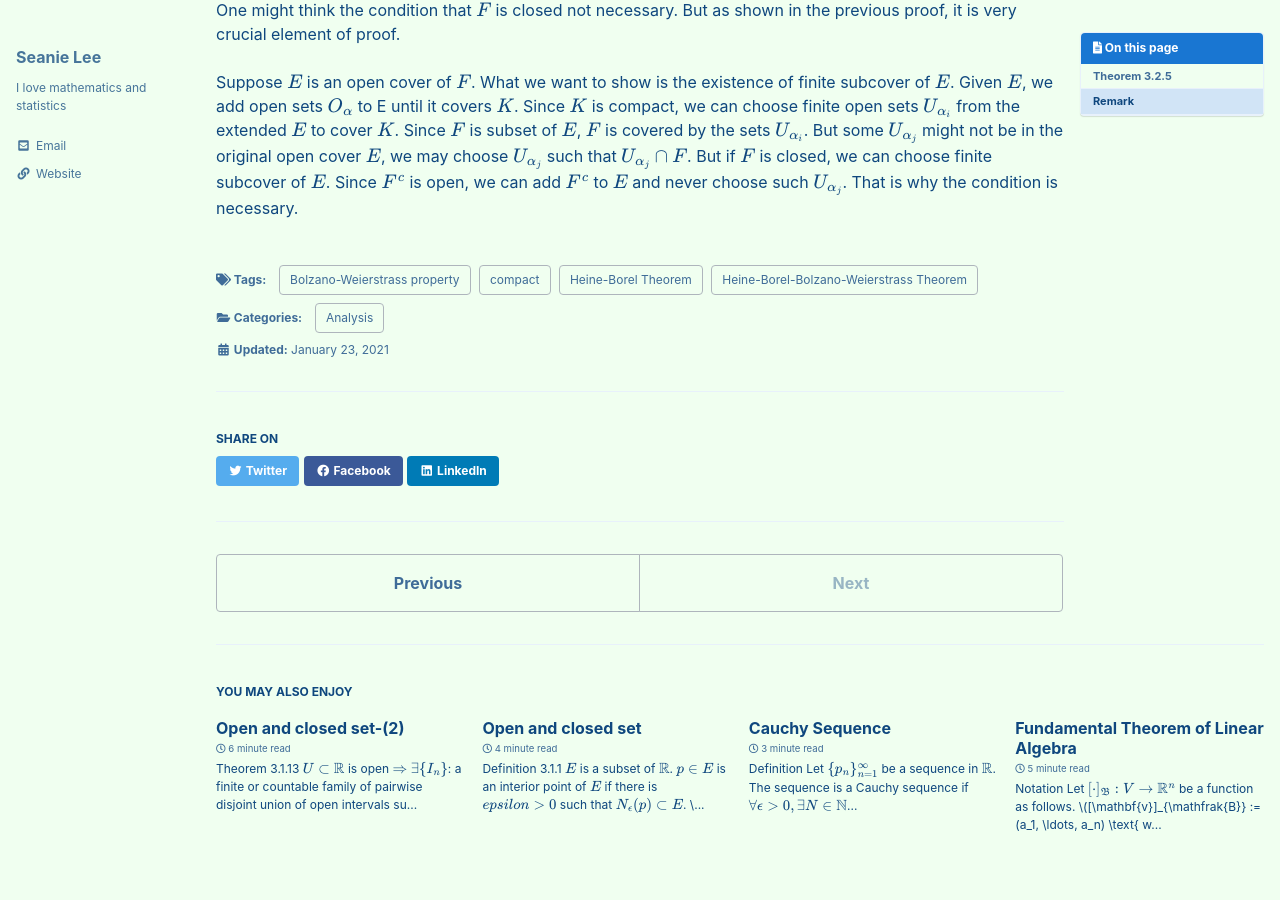
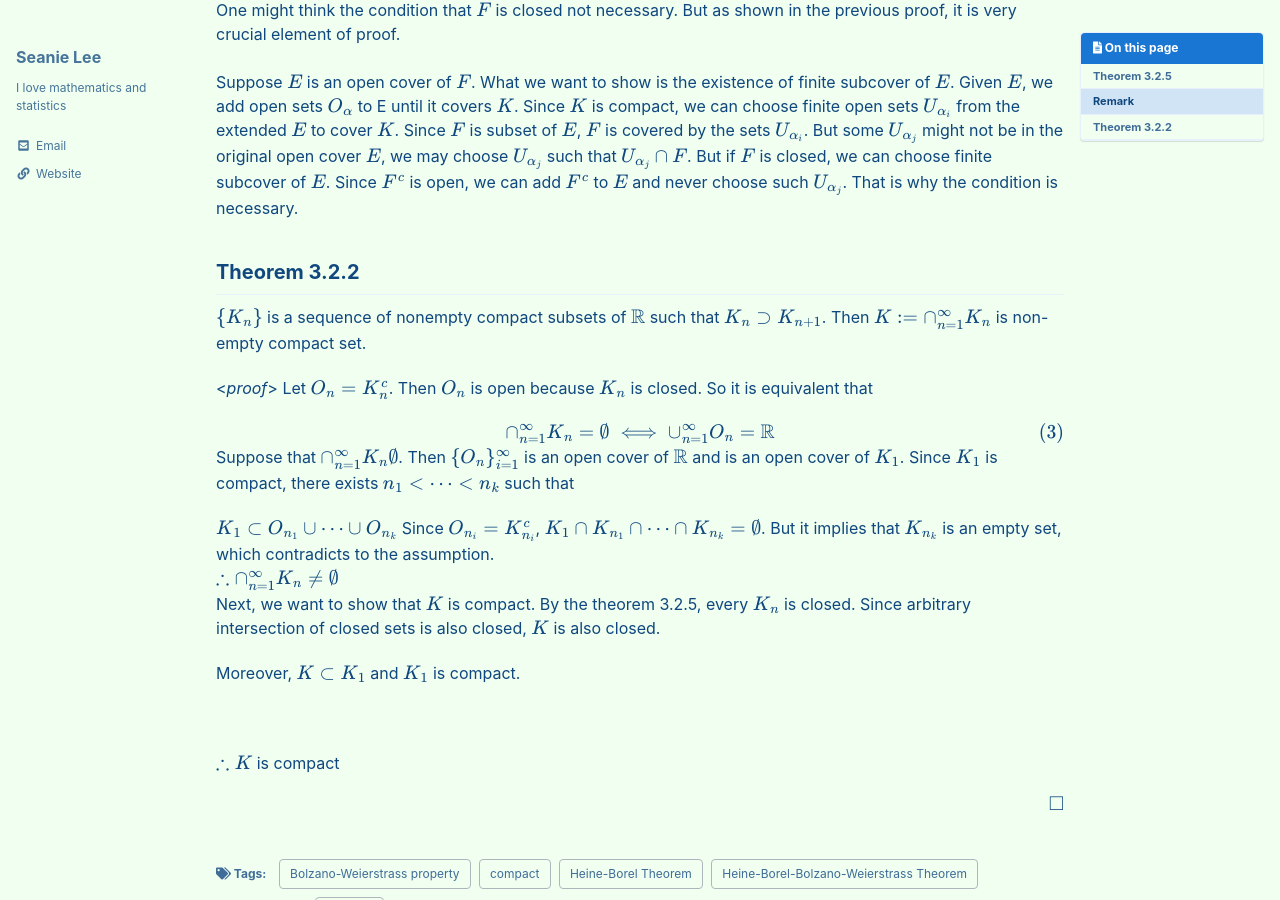
Before and after one commit to seanie12/blog, a Jekyll site: the page built from _posts/2021-01-23-compact.md, in a window 1280 px wide and 900 px high, scrolled down 957 px. Built offline with Jekyll 4.4.1, drawn with Linux system fonts in a browser that asks for light colours; cached includes are drawn as plain includes; formulas are drawn with MathJax 3; some of the changed text lies outside the part shown.

Commit message:
Update 2021-01-23-compact.md

```diff
--- a/_posts/2021-01-23-compact.md
+++ b/_posts/2021-01-23-compact.md
@@ -69,3 +69,32 @@ $\therefore F$ is compact
 One might think the condition that $F$ is closed not necessary. But as shown in the previous proof, it is very crucial element of proof.
 <br />
 Suppose $E$ is an open cover of $F$. What we want to show is the existence of finite subcover of $E$. Given $E$, we add open sets $O_\alpha$ to E until it covers $K$. Since $K$ is compact, we can choose finite open sets $U_{\alpha_i}$ from the extended $E$ to cover $K$. Since $F$ is subset of $E$, $F$ is covered by the sets $U_{\alpha_i}$. But some $U_{\alpha_j}$ might not be in the original open cover $E$, we may choose  $U_{\alpha_j}$ such that $U_{\alpha_j} \cap F$. But if $F$ is closed, we can choose finite subcover of $E$. Since $F^c$ is open, we can add $F^c$ to $E$ and never choose such $U_{\alpha_j}$. That is why the condition is necessary.
+
+## Theorem 3.2.2
+$$\{K_n \}$$ is a sequence of nonempty compact subsets of $\mathbb{R}$ such that $K_n \supset K_{n+1}$. Then $K:= \cap_{n=1}^\infty K_n$ is non-empty compact set.
+
+<*proof*> Let $O_n = K^c_n$. Then $O_n$ is open because $K_n$ is closed. So it is equivalent that
+
+$$
+\begin{align}
+\cap_{n=1}^\infty K_n = \emptyset \iff \cup_{n=1}^\infty O_n = \mathbb{R}
+\end{align}
+$$
+Suppose that $\cap_{n=1}^\infty K_n \emptyset$. Then $$\{O_n \}_{i=1}^\infty$$ is an open cover of $\mathbb{R}$ and is an open cover of $K_1$. Since $K_1$ is compact, there exists $n_1 <\cdots <n_k$ such that
+
+$$
+K_1 \subset O_{n_1} \cup \cdots \cup O_{n_k}
+$$
+Since $O_{n_i} = K_{n_i}^c$, $K_1 \cap K_{n_1} \cap \cdots \cap K_{n_k} = \emptyset$. But it implies that $K_{n_k}$ is an  empty set, which contradicts to the assumption.
+<br />
+$\therefore \cap_{n=1}^\infty K_n \neq \emptyset$
+<br />
+Next,  we want to show that $K$ is compact. By the theorem 3.2.5, every $K_n$ is closed. Since arbitrary intersection of closed sets is also closed, $K$ is also closed.  <br />
+
+Moreover, $K\subset K_1$ and $K_1$ is compact.
+
+<br />
+
+$\therefore K$ is compact
+
+ $$\tag*{$\square$}$$
```
